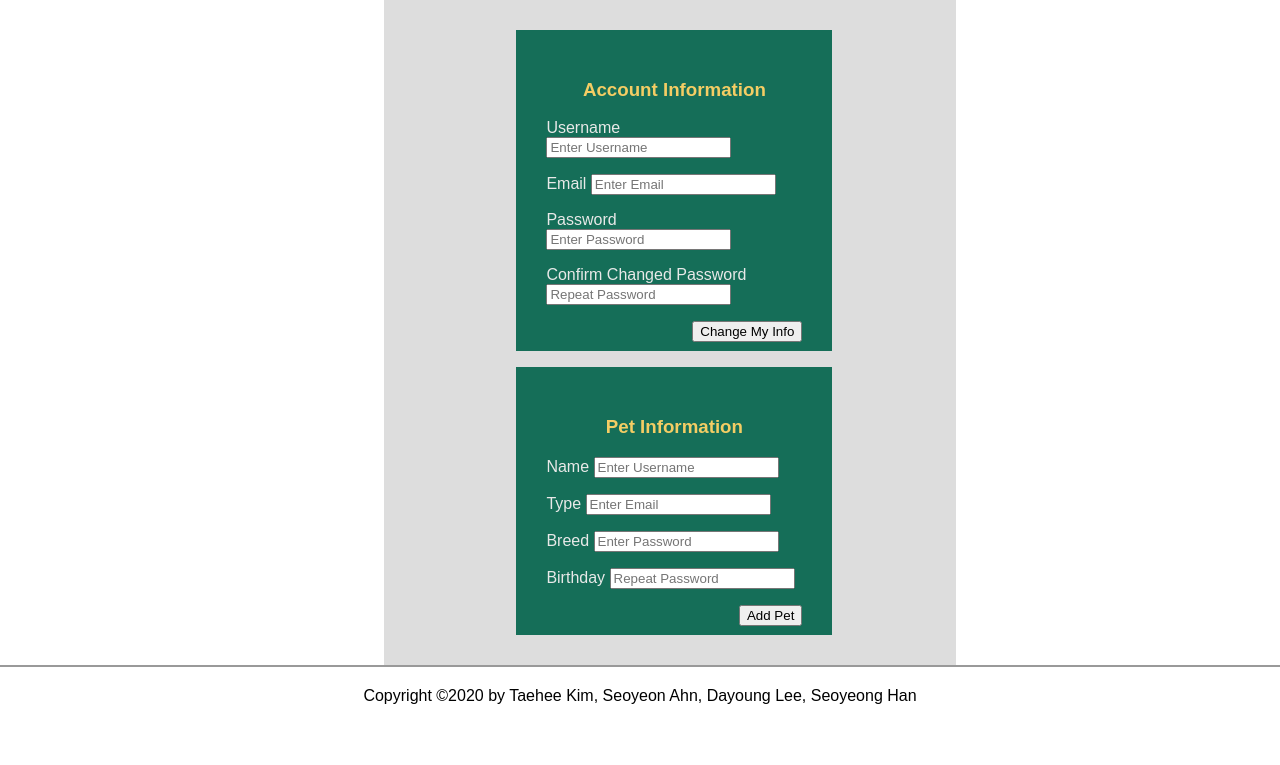
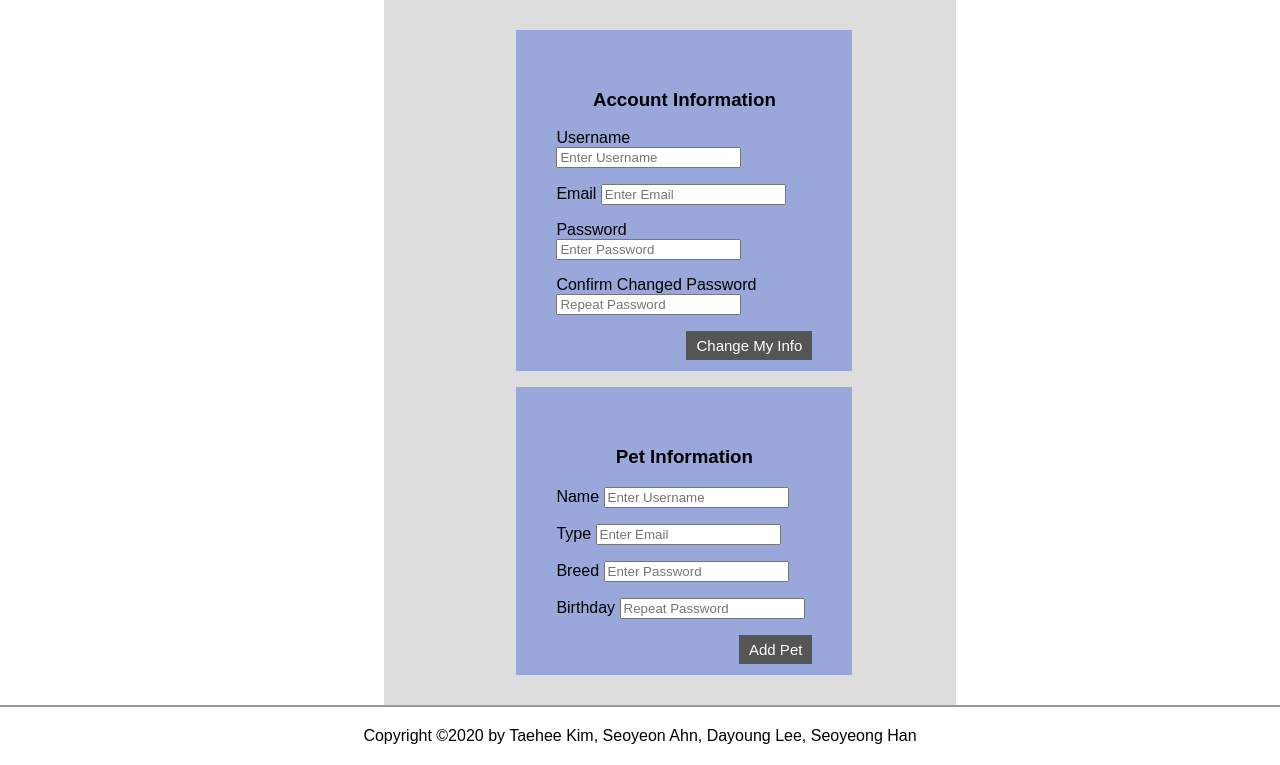
Before and after one commit to dayoung100/OpenSW_Team09, a PHP site: page /settings.php in a window 1280 px wide. Shown: the part 55-820 px from the top of the page. Before the commit the page ends 759 px from the top, so only its background shows below. Run offline with PHP 8.4, Linux system fonts and the light colour scheme.

Commit message:
Update styles.css
changed css for account-info and pet-info class

```diff
--- a/styles.css
+++ b/styles.css
@@ -107,31 +107,35 @@ color: black;
 }
 .account-info{
     width:50%;
-    background-color:  #156e58;
-    color:#e8e9e8;
+    background-color:  #7289daa1;
     /* margin-top:20px; */
     margin-left:20%;
-    padding:30px;
+    padding:40px;
 }
-    .account-info h1{
-        color:#f4cd64;
-    }
     .account-info button{
         float:right;
+        padding: 6px 10px;
+        background-color: #555;
+        color: white;
+        font-size: 15px;
+        border: none;
+        cursor: pointer;
     }
 .pet-info{
     width:50%;
-    background-color: #156e58;
+    background-color: #7289daa1;
     /* margin-top:20px; */
-    color:#e8e9e8;
-    padding:30px;
+    padding:40px;
     margin-left:20%
 }
     .pet-info button{
         float: right;
-    }
-    .pet-info h1{
-        color:#f4cd64;
+        padding: 6px 10px;
+        background-color: #555;
+        color: white;
+        font-size: 15px;
+        border: none;
+        cursor: pointer;
     }
 
 #main_footer {
```
